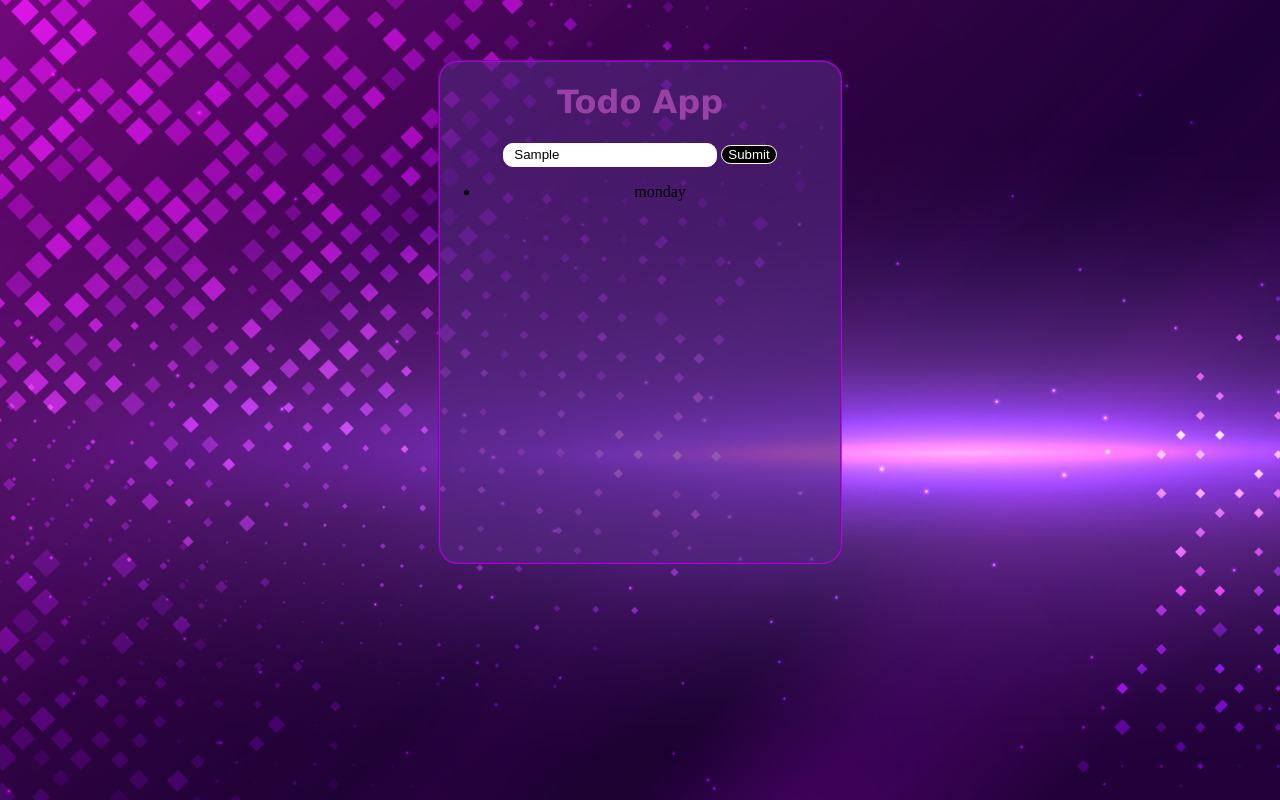
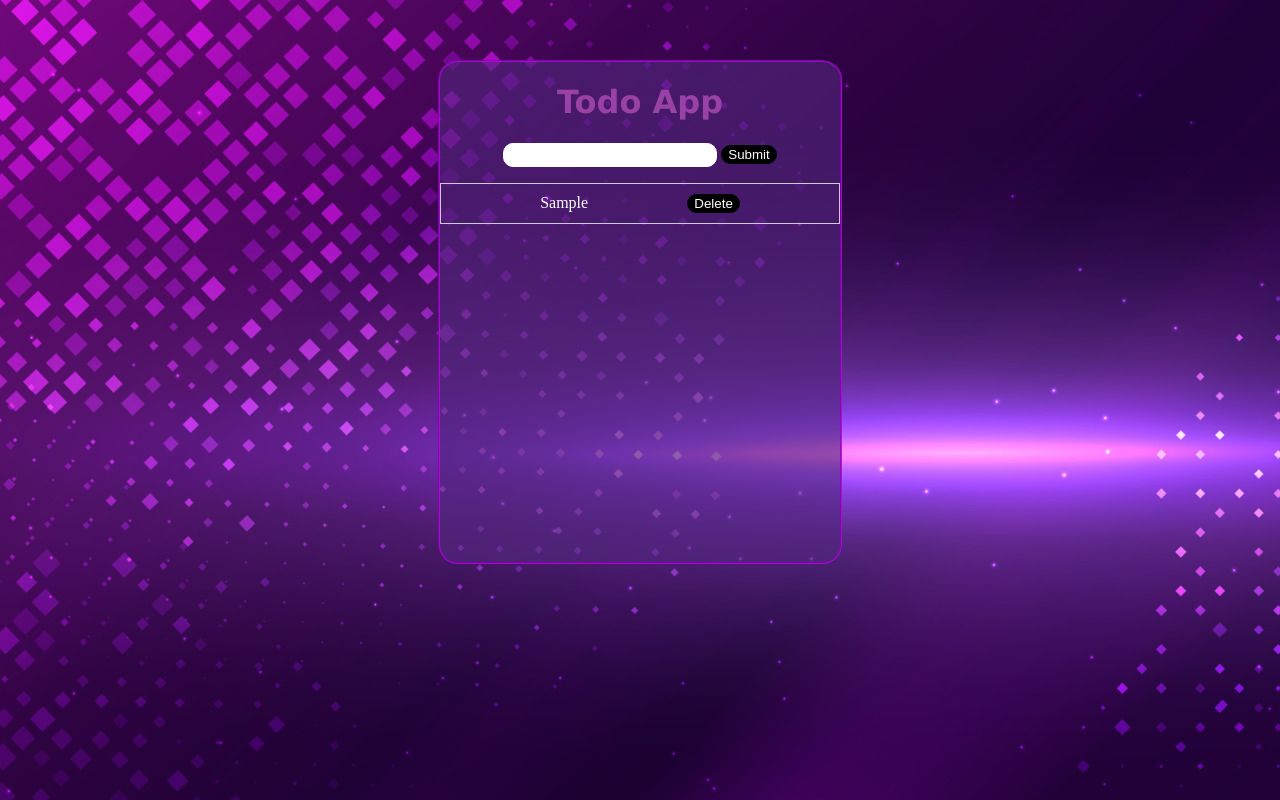
Before and after one commit to Ayan-farhad/Todo-app, a plain HTML site: page index.html in a window 1280 px wide. Both pictures are taken after typing "Sample" into the empty fields and a click on the button "Submit". Drawn offline with Linux system fonts and the light colour scheme.

Commit message:
Todo list

```diff
--- a/app.js
+++ b/app.js
@@ -1,7 +1,23 @@
-let todo = document.querySelector(".decor1")
-let ul = document.querySelector(".ul")
+function testTodo() {
+    let inp = document.getElementById('input').value;
+    let gul = document.querySelector('.ul');
 
-function todoDecor(){
-    console.log(todo.value);
-    ul.innerHTML = `<li>monday</li>` ;
+    if (inp !== "") {
+        let li = document.createElement('li');
+        li.appendChild(document.createTextNode(inp));
+
+        let deleteButton = document.createElement('button');
+        deleteButton.appendChild(document.createTextNode('Delete'));
+        deleteButton.onclick = function() {
+
+            gul.removeChild(li);
+        };
+
+        li.appendChild(deleteButton);
+        gul.appendChild(li);
+
+        document.getElementById('input').value = "";
+    } else {
+        alert("Input field can't be empty!");
+    }
 }
--- a/index.html
+++ b/index.html
@@ -13,16 +13,18 @@
     <div>
         <center>
             <div class="jpeg">
-
-                <h1 id="font">Todo App</h1>
-                <input type="text" placeholder="Enter" class="decor1" >
-                <button onclick="todoDecor()" class="decor">Submit</button>
-
-                <ul class="ul">
-                </ul>
+                <h1 class="h1">Todo App </h1>
+                <input type="text" id="input">
+                <button onclick="testTodo()" class="btn">Submit</button>
+                <ul class="ul"></ul>
             </div>
         </center>
+
     </div>
+
+
+
+
     <script src="app.js"></script>
 </body>
 
--- a/style.css
+++ b/style.css
@@ -11,12 +11,12 @@
     border-radius: 20px;
 }
 
-#font{
+.h1{
     color: rgb(154, 65, 168);
     font-family: 'Lucida Sans', 'Lucida Sans Regular', 'Lucida Grande', 'Lucida Sans Unicode', Geneva, Verdana, sans-serif;
 }
 
-.decor1{
+#input{
     width: 200px;
     height: 20px;
     border: 1px solid white;
@@ -24,9 +24,35 @@
     padding-left: 10px;
 }
 
-.decor{
+.btn{
     background-color: black;
     color: white;
-    border: 1px solid white ;
+    border: 1px solid rgb(0, 0, 0) ;
     border-radius: 10px;
 }
+
+.ul{
+    color: white;
+}
+
+.ul {
+    list-style-type: none;
+    padding: 0;
+}
+
+.ul li {
+    display: flex;
+    justify-content: space-evenly;
+    align-items: center;
+    padding: 10px;
+    border: 1px solid #ccc;
+    margin-bottom: 5px;
+}
+
+.ul li button {
+    margin-left: 10px;
+    border: 1px solid black;
+    border-radius: 20px;
+    background-color: black;
+    color: white;
+}
```
